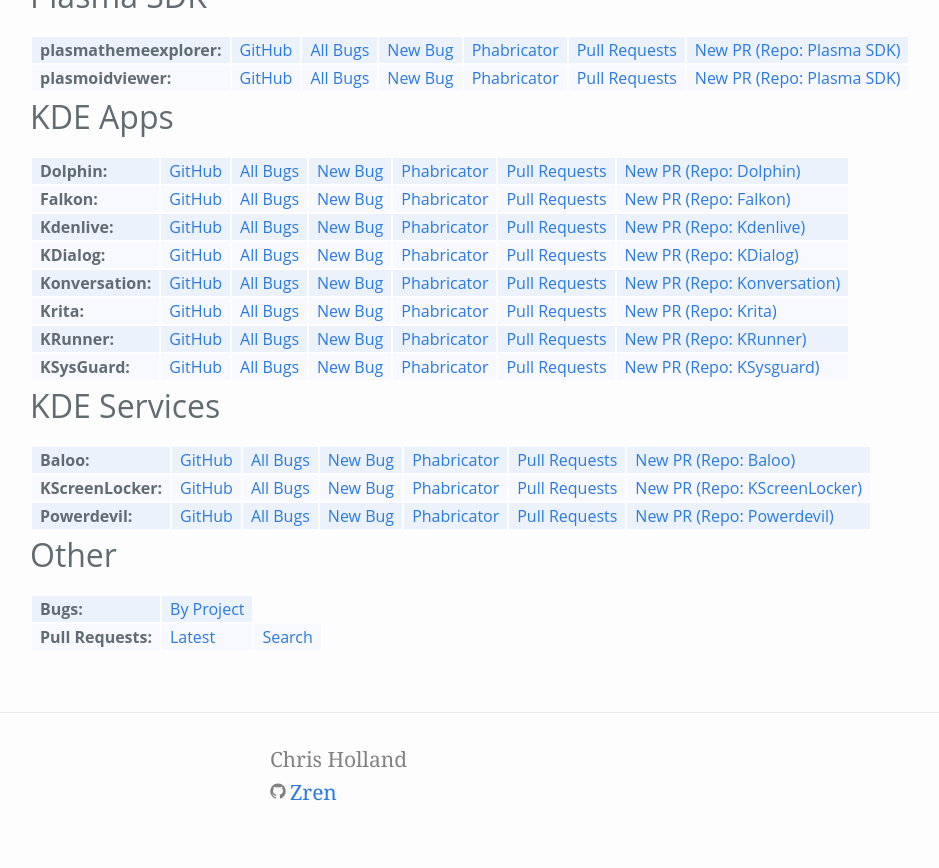
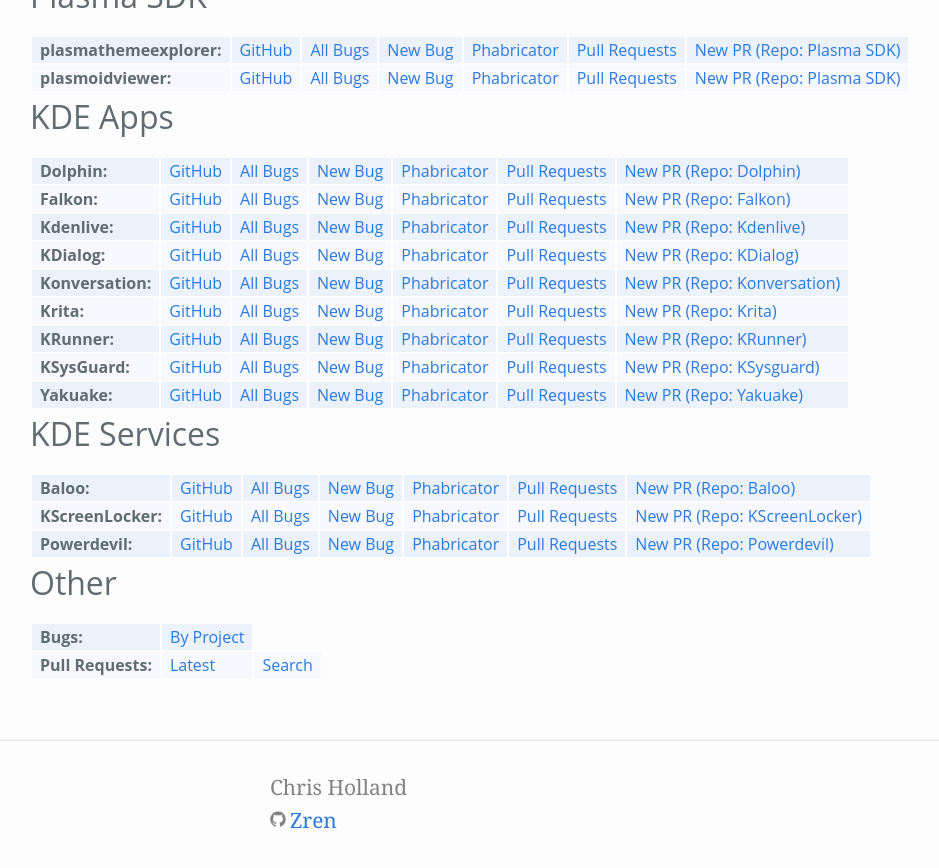
Before and after one commit to Zren/zren.github.io, a Jekyll site: the page built from kde_repos.md, in a window 1280 px wide and 900 px high, scrolled down 1878 px. Shown: the top 868 px of the window, without its empty margins (0-939 px from the left). Built offline with Jekyll 4.4.1, drawn with Linux system fonts in a browser that asks for light colours.

Commit message:
Add Yakuake

```diff
--- a/kde_repos.md
+++ b/kde_repos.md
@@ -638,6 +638,16 @@
 			phabDiffQuery='sL4hOEh5QL6Z'
 		%}
 	</tr>
+	<tr>
+		{% include kdeRepo.html
+			repoName='Yakuake'
+			githubLink='https://github.com/KDE/yakuake'
+			product='yakuake'
+			phabRepo='yakuake'
+			phabRepoName='Yakuake'
+			phabDiffQuery='LDXG9mAnVUkh'
+		%}
+	</tr>
 </table>
 
 
```
